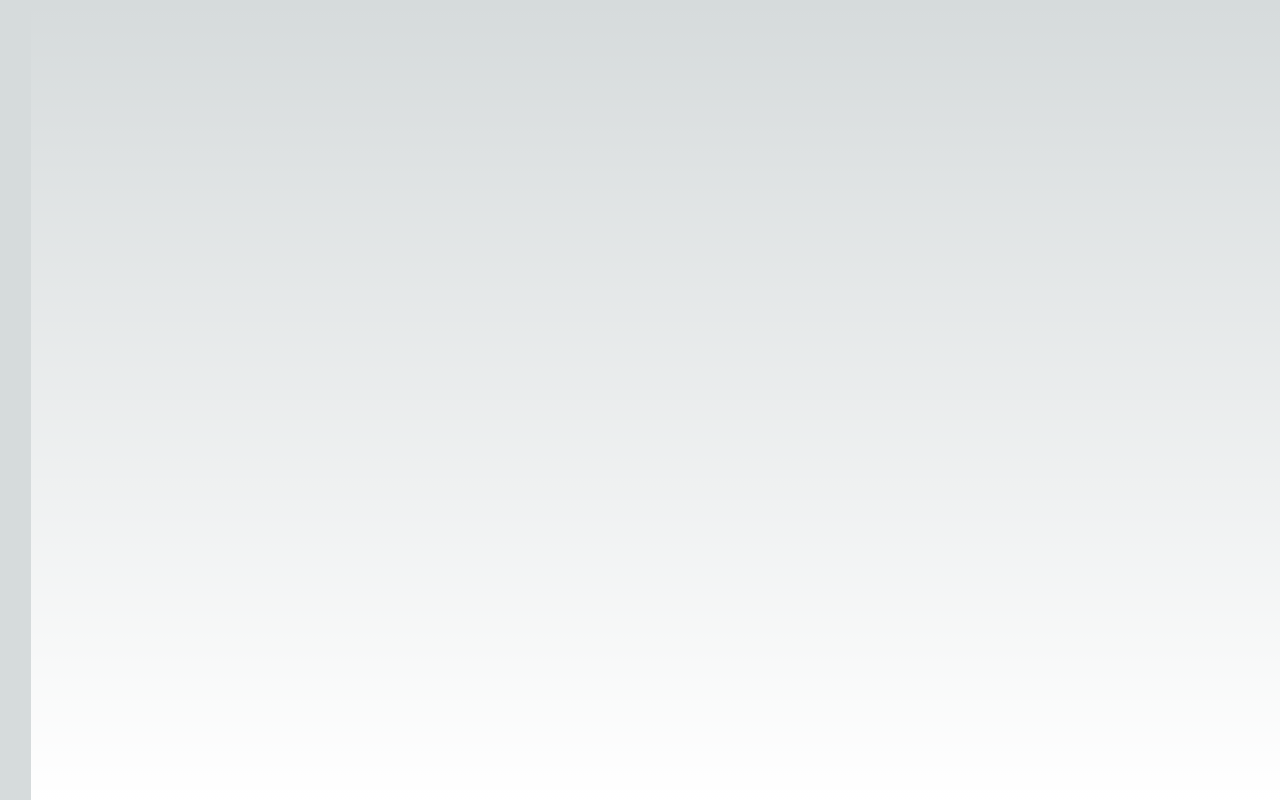
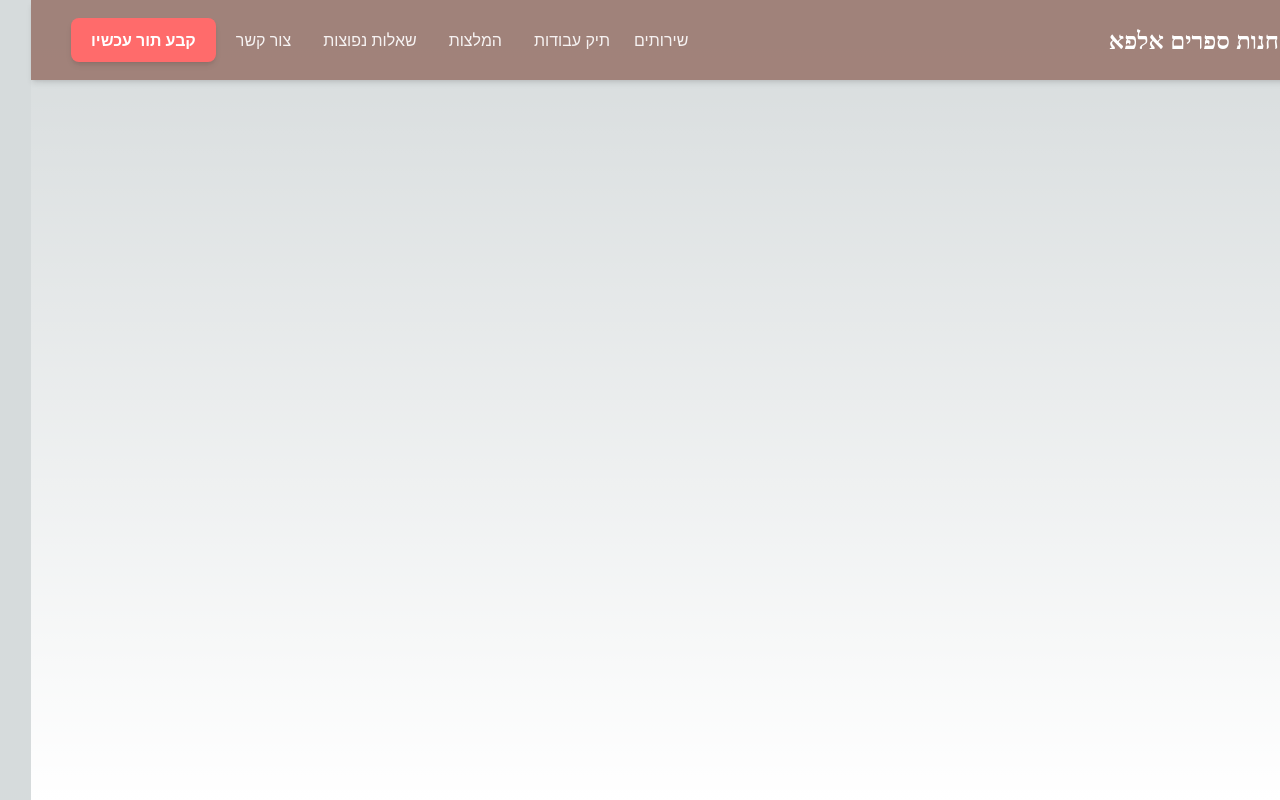
Before and after one commit to Webis-sites/webis-site-chnvt-sprym-alpa-1762366981438, a Next.js app: page / in a window 1280 px wide. Built offline with nearby package versions, Linux system fonts and the light colour scheme.

Commit message:
Add Navbar navigation component to layout

```diff
--- a/src/app/layout.tsx
+++ b/src/app/layout.tsx
@@ -1,6 +1,7 @@
 import type { Metadata } from 'next';
 import { Inter } from 'next/font/google';
 import './globals.css';
+import Navbar from '@/components/Navbar';
 
 const inter = Inter({ subsets: ['latin'] });
 
@@ -23,6 +24,7 @@ export default function RootLayout({
       <body className={inter.className}>
         <div className="flex min-h-screen flex-col">
           {/* Navbar will be inserted here */}
+          <Navbar />
 
           {children}
 
```
